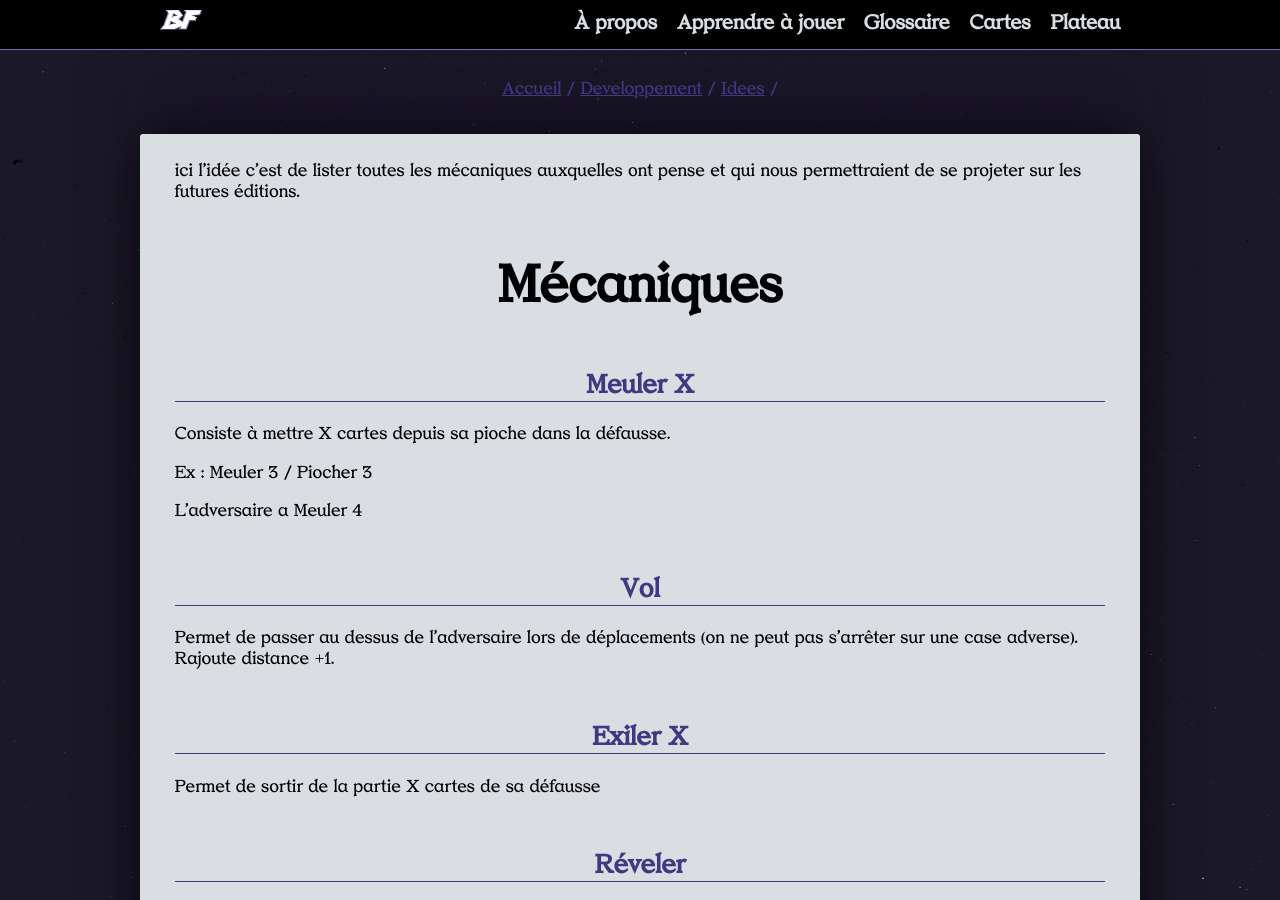
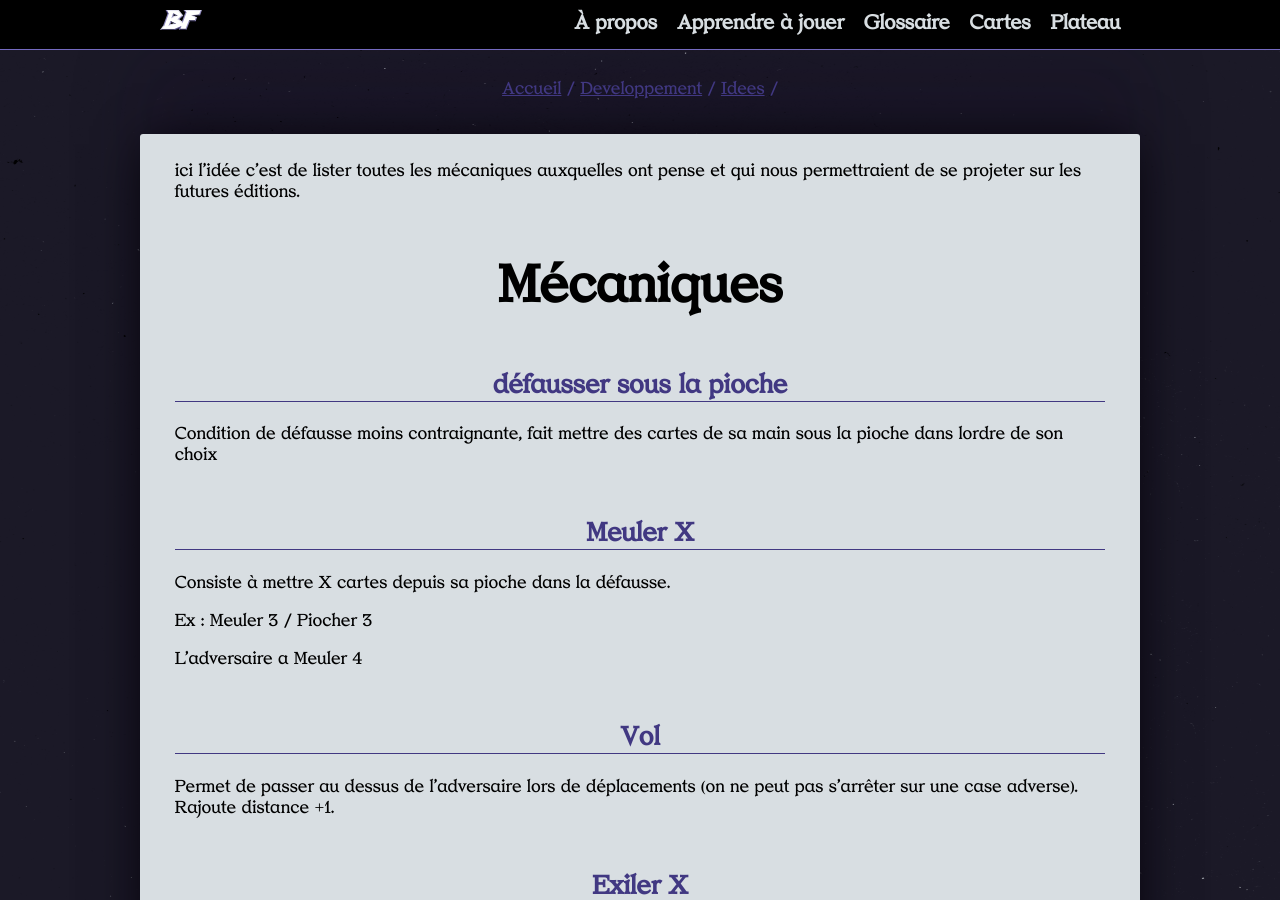
Before and after one commit to dracdrac/BATTLEFIGHT, a Jekyll site: the page built from developpement/idees/mecaniques.md, in a window 1280 px wide and 900 px high. Built offline with Jekyll 4.4.1, drawn with Linux system fonts in a browser that asks for light colours; our own code applies the rules of GitHub Pages for plain Markdown files; the repository's description, which GitHub fills in, is left out.

Commit message:
Update mecaniques.md

```diff
--- a/developpement/idees/mecaniques.md
+++ b/developpement/idees/mecaniques.md
@@ -2,6 +2,10 @@
 ici l'idée c'est de lister toutes les mécaniques auxquelles ont pense et qui nous permettraient de se projeter sur les futures éditions.
 
 # Mécaniques
+
+## défausser sous la pioche
+
+Condition de défausse moins contraignante, fait mettre des cartes de sa main sous la pioche dans lordre de son choix
 
 ## Meuler X
 
```
